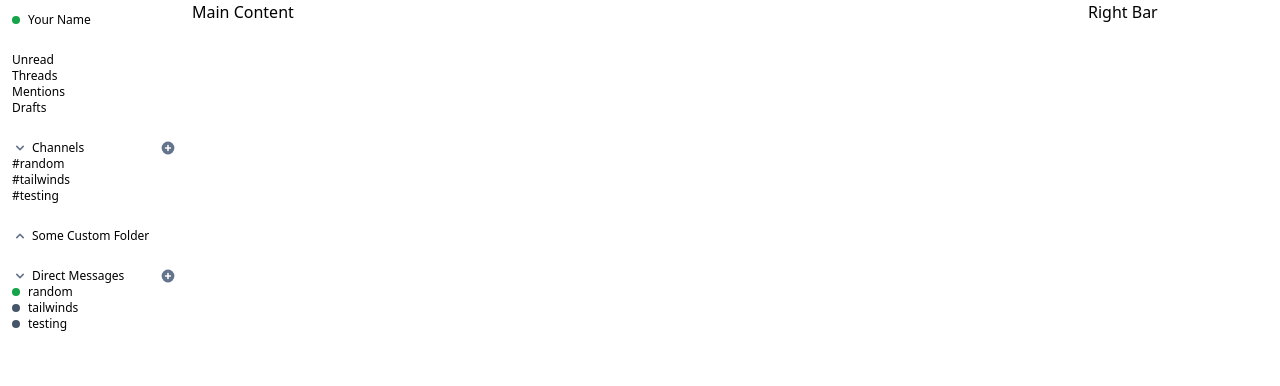
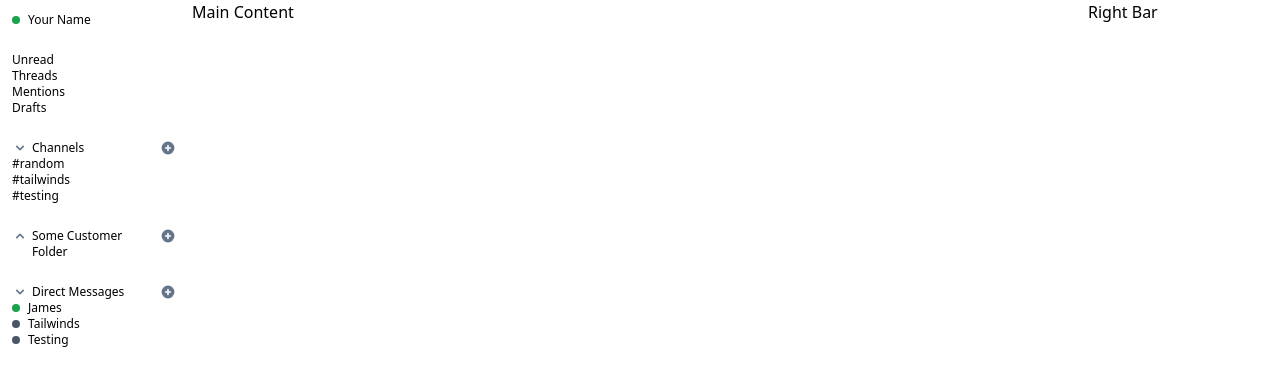
Before and after one commit to jamesclancy/chat-clone, a Next.js app: page / in a window 1280 px wide. Shown: the top 386 px of the page. Built offline with nearby package versions, Linux system fonts and the light colour scheme.

Commit message:
Move nav items to components

```diff
--- a/pages/index.tsx
+++ b/pages/index.tsx
@@ -12,51 +12,108 @@ interface ILeftMenuLinkItemProps {
   clickAction?: () => void;
   name: string;
   active: boolean;
+  keyPrefix?: string;
+  icon?: "GreenCircle" | "GrayCircle";
 }
 
-interface ILeftMenuSection {
+interface ILeftMenuSectionProps {
   items: ILeftMenuLinkItemProps[];
   name: string;
   expanded: boolean;
 }
 
 const LeftMenuItem = (props: ILeftMenuLinkItemProps) => {
-  return <li>{props.name}</li>;
+  const MenuItemIcon = () => {
+    switch (props.icon) {
+      case "GreenCircle":
+        return (
+          <span className="inline-block w-2 h-2 mr-2 bg-green-600 rounded-full"></span>
+        );
+      case "GrayCircle":
+        return (
+          <span className="inline-block w-2 h-2 mr-2 bg-slate-600 rounded-full"></span>
+        );
+    }
+    return <></>;
   };
 
-const LeftMenuSection = () => {
+  return (
+    <li>
+      <MenuItemIcon />
+      {props.name}
+    </li>
+  );
+};
+
+const LeftMenuSection = (props: ILeftMenuSectionProps) => {
   return (
     <div className="py-3">
+      {props.name && (
         <div className="flex flex-row">
           <div className="w-5">
+            {props.expanded ? (
               <ChevronDownIcon className="h-4 w-4 text-slate-500" />
+            ) : (
+              <ChevronUpIcon className="h-4 w-4 text-slate-500" />
+            )}
           </div>
           <div className="flex-grow">
-          <h2>Direct Messages</h2>
+            <h2>{props.name}</h2>
           </div>
           <div className="w-5">
             <PlusCircleIcon className="h-4 w-4 text-slate-500" />
           </div>
         </div>
+      )}
       <ul>
-        <li>
-          <span className="inline-block w-2 h-2 mr-2 bg-green-600 rounded-full"></span>
-          random
-        </li>
-        <li>
-          <span className="inline-block w-2 h-2 mr-2 bg-slate-600 rounded-full"></span>
-          tailwinds
-        </li>
-        <li>
-          <span className="inline-block w-2 h-2 mr-2 bg-slate-600 rounded-full"></span>
-          testing
-        </li>
+        {props.expanded &&
+          props.items.map((item) => (
+            <div>
+              <LeftMenuItem {...item} />
+            </div>
+          ))}
       </ul>
     </div>
   );
 };
 
 const Home: NextPage = () => {
+  const panels: ILeftMenuSectionProps[] = [
+    {
+      items: [
+        { name: "Unread", active: false },
+        { name: "Threads", active: false },
+        { name: "Mentions", active: false },
+        { name: "Drafts", active: false },
+      ],
+      name: "",
+      expanded: true,
+    },
+    {
+      items: [
+        { name: "#random", active: false },
+        { name: "#tailwinds", active: false },
+        { name: "#testing", active: false },
+      ],
+      name: "Channels",
+      expanded: true,
+    },
+    {
+      items: [{ name: "#my-channel", active: false }],
+      name: "Some Customer Folder",
+      expanded: false,
+    },
+    {
+      items: [
+        { name: "James", active: false, icon: "GreenCircle" },
+        { name: "Tailwinds", active: false, icon: "GrayCircle" },
+        { name: "Testing", active: false, icon: "GrayCircle" },
+      ],
+      name: "Direct Messages",
+      expanded: true,
+    },
+  ];
+
   return (
     <>
       <div className="lg:flex xl:flex-row">
@@ -66,69 +123,9 @@ const Home: NextPage = () => {
               <span className="inline-block w-2 h-2 mr-2 bg-green-600 rounded-full"></span>
               Your Name
             </div>
-            <div className="py-3">
-              <ul>
-                <li>Unread</li>
-                <li>Threads</li>
-                <li>Mentions</li>
-                <li>Drafts</li>
-              </ul>
-            </div>
-            <div className="py-3">
-              <div className="flex flex-row">
-                <div className="w-5">
-                  <ChevronDownIcon className="h-4 w-4 text-slate-500" />
-                </div>
-                <div className="flex-grow">
-                  <h2>Channels</h2>
-                </div>
-                <div className="w-5">
-                  <PlusCircleIcon className="h-4 w-4 text-slate-500" />
-                </div>
-              </div>
-              <ul>
-                <li>#random</li>
-                <li>#tailwinds</li>
-                <li>#testing</li>
-              </ul>
-            </div>
-            <div className="py-3">
-              <div className="flex flex-row">
-                <div className="w-5">
-                  <ChevronUpIcon className="h-4 w-4 text-slate-500" />
-                </div>
-                <div className="flex-grow">
-                  <h2>Some Custom Folder</h2>
-                </div>
-              </div>
-            </div>
-            <div className="py-3">
-              <div className="flex flex-row">
-                <div className="w-5">
-                  <ChevronDownIcon className="h-4 w-4 text-slate-500" />
-                </div>
-                <div className="flex-grow">
-                  <h2>Direct Messages</h2>
-                </div>
-                <div className="w-5">
-                  <PlusCircleIcon className="h-4 w-4 text-slate-500" />
-                </div>
-              </div>
-              <ul>
-                <li>
-                  <span className="inline-block w-2 h-2 mr-2 bg-green-600 rounded-full"></span>
-                  random
-                </li>
-                <li>
-                  <span className="inline-block w-2 h-2 mr-2 bg-slate-600 rounded-full"></span>
-                  tailwinds
-                </li>
-                <li>
-                  <span className="inline-block w-2 h-2 mr-2 bg-slate-600 rounded-full"></span>
-                  testing
-                </li>
-              </ul>
-            </div>
+            {panels.map((panel) => (
+              <LeftMenuSection {...panel} />
+            ))}
           </div>
         </div>
         <div className="flex flex-grow">Main Content</div>
```
Lines whose indentation alone changed are shown as unchanged.
